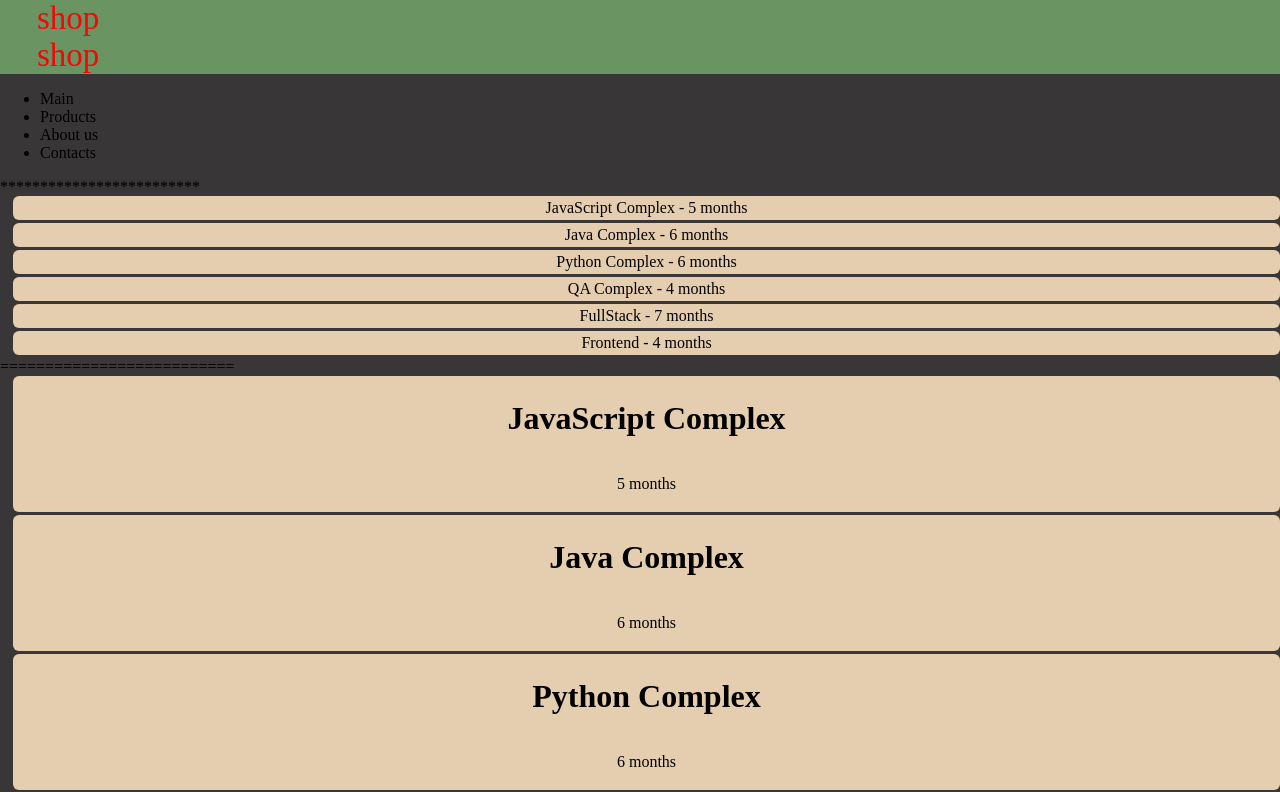
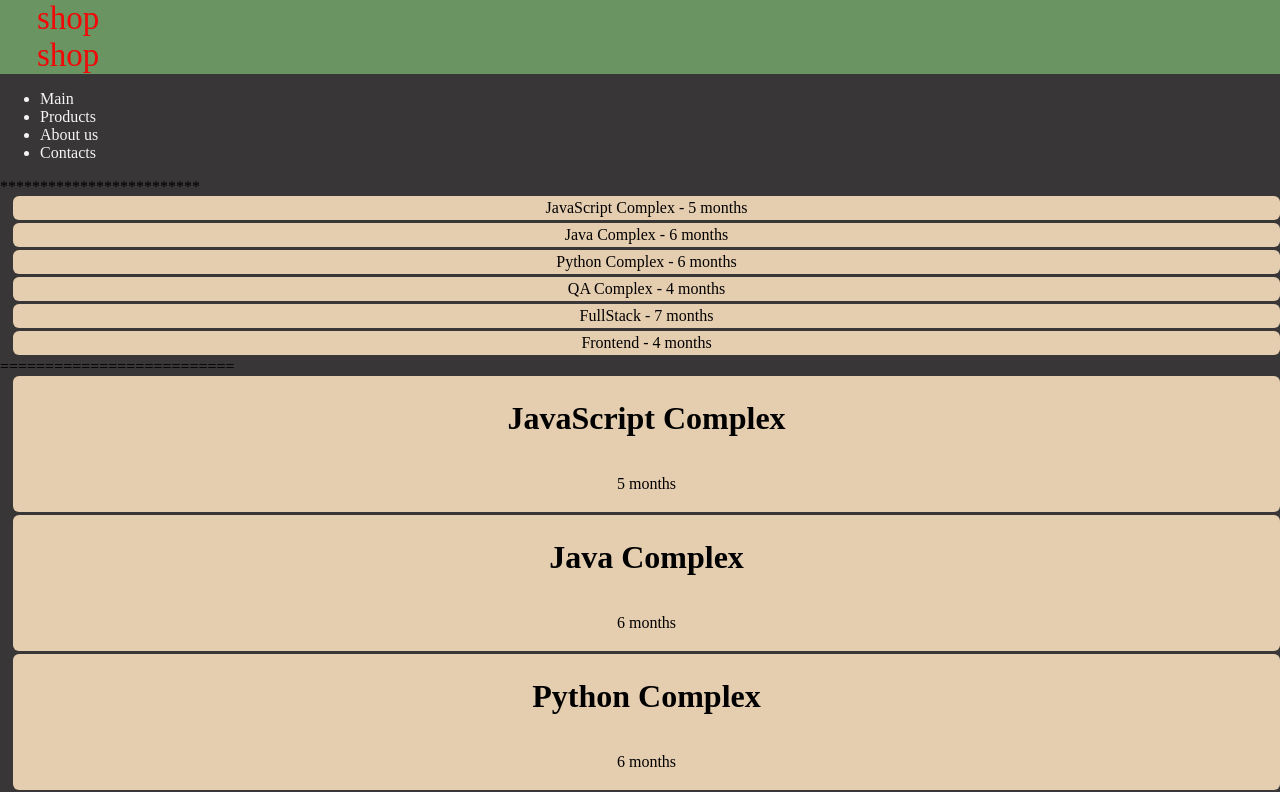
Before and after one commit to co-forester/september-2023-JS, a plain HTML site: page lesson9/index.html in a window 1280 px wide. Shown: the top 792 px of the page. Drawn offline with Linux system fonts and the light colour scheme.

Commit message:
change css

```diff
--- a/lesson9/lesson9.css
+++ b/lesson9/lesson9.css
@@ -14,6 +14,9 @@ body{
 }
 .wrap{
 
+}
+.ul{
+    color: whitesmoke;
 }
 .coursMonth, .item{
     display: flex;
--- a/lesson9/scripts/main.js
+++ b/lesson9/scripts/main.js
@@ -18,6 +18,7 @@ document.body.append(div1Clon);
 const menu =  ['Main','Products','About us','Contacts'];
 // Зробити ul в середині якої будуть лежати елементи масиву (кожен в своєму li)
 let ul = document.createElement('ul');
+ul.classList.add('ul');
 document.body.appendChild(ul);
 for (const item of menu) {
     const li = document.createElement('li');
```
